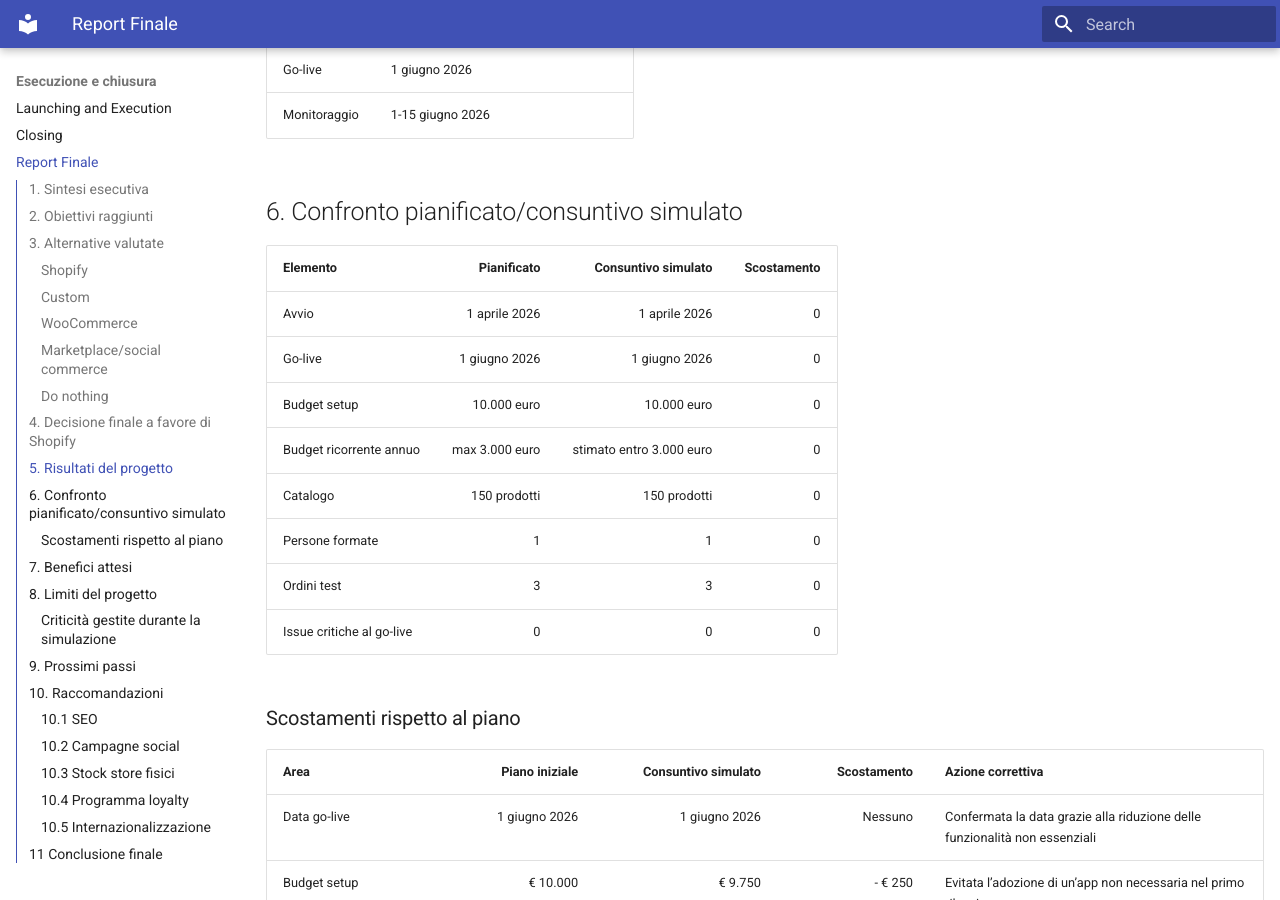
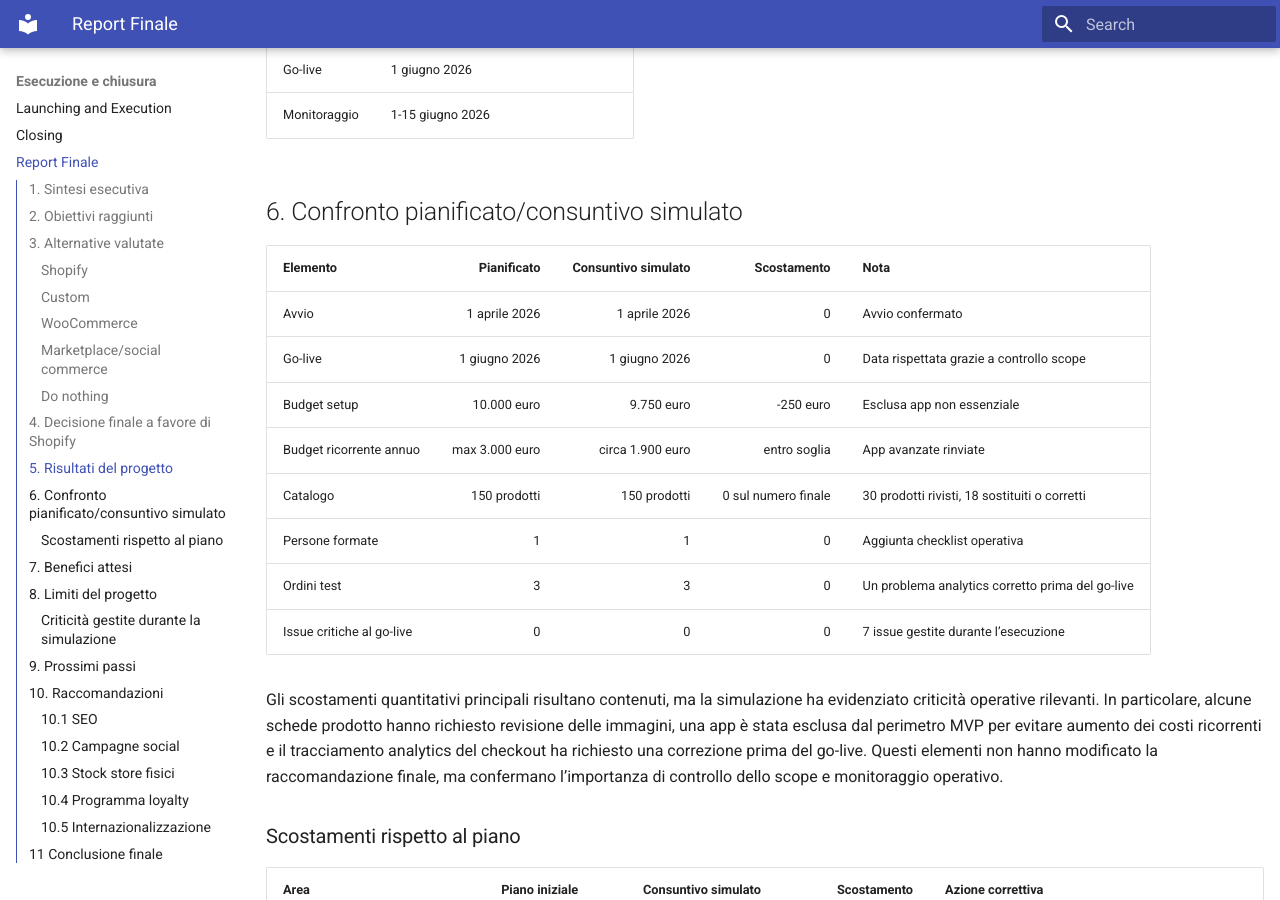
Before and after one commit to AlexTesta00/PM-Surya, an MkDocs documentation site: the page built from docs/final_report.md, in a window 1280 px wide and 900 px high, scrolled down 3156 px. Built offline with MkDocs 1.6.1 and Material for MkDocs 9.7.7, drawn with Linux system fonts in a browser that asks for light colours.

Commit message:
fix: final review with Edo

```diff
--- a/docs/final_report.md
+++ b/docs/final_report.md
@@ -94,16 +94,18 @@ I limiti sono riconosciuti: canoni ricorrenti, possibili costi app, dipendenza d
 
 ## 6. Confronto pianificato/consuntivo simulato
 
-| Elemento | Pianificato | Consuntivo simulato | Scostamento |
-|---|---:|---:|---:|
-| Avvio | 1 aprile 2026 | 1 aprile 2026 | 0 |
-| Go-live | 1 giugno 2026 | 1 giugno 2026 | 0 |
-| Budget setup | 10.000 euro | 10.000 euro | 0 |
-| Budget ricorrente annuo | max 3.000 euro | stimato entro 3.000 euro | 0 |
-| Catalogo | 150 prodotti | 150 prodotti | 0 |
-| Persone formate | 1 | 1 | 0 |
-| Ordini test | 3 | 3 | 0 |
-| Issue critiche al go-live | 0 | 0 | 0 |
+| Elemento | Pianificato | Consuntivo simulato | Scostamento | Nota |
+|---|---:|---:|---:|---|
+| Avvio | 1 aprile 2026 | 1 aprile 2026 | 0 | Avvio confermato |
+| Go-live | 1 giugno 2026 | 1 giugno 2026 | 0 | Data rispettata grazie a controllo scope |
+| Budget setup | 10.000 euro | 9.750 euro | -250 euro | Esclusa app non essenziale |
+| Budget ricorrente annuo | max 3.000 euro | circa 1.900 euro | entro soglia | App avanzate rinviate |
+| Catalogo | 150 prodotti | 150 prodotti | 0 sul numero finale | 30 prodotti rivisti, 18 sostituiti o corretti |
+| Persone formate | 1 | 1 | 0 | Aggiunta checklist operativa |
+| Ordini test | 3 | 3 | 0 | Un problema analytics corretto prima del go-live |
+| Issue critiche al go-live | 0 | 0 | 0 | 7 issue gestite durante l’esecuzione |
+
+Gli scostamenti quantitativi principali risultano contenuti, ma la simulazione ha evidenziato criticità operative rilevanti. In particolare, alcune schede prodotto hanno richiesto revisione delle immagini, una app è stata esclusa dal perimetro MVP per evitare aumento dei costi ricorrenti e il tracciamento analytics del checkout ha richiesto una correzione prima del go-live. Questi elementi non hanno modificato la raccomandazione finale, ma confermano l’importanza di controllo dello scope e monitoraggio operativo.
 
 ### Scostamenti rispetto al piano
 
```
Also changed, not shown: docs/gant_pert_pn.md (+1 -1 lines), docs/issue.md (+2 -0 lines).
